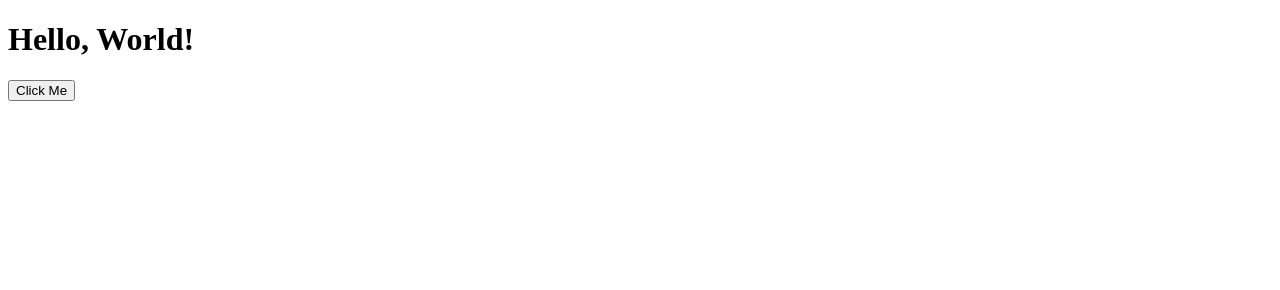
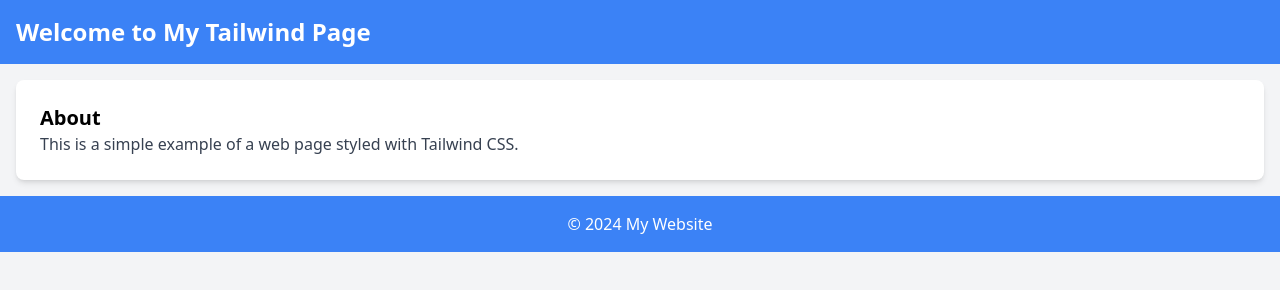
Before and after one commit to phbarna/vanilla, a plain HTML site: page index.html in a window 1280 px wide. Drawn offline with nearby package versions, Linux system fonts and the light colour scheme.

Commit message:
style with css

```diff
--- a/index.html
+++ b/index.html
@@ -1,16 +1,24 @@
 <!DOCTYPE html>
-<html>
+<html lang="en">
 <head>
-    <title>Vanilla JavaScript Example</title>
+    <meta charset="UTF-8">
+    <meta name="viewport" content="width=device-width, initial-scale=1.0">
+    <title>My Tailwind Page</title>
+    <!-- Link to Tailwind CSS via CDN -->
+    <script src="https://cdn.tailwindcss.com"></script>
 </head>
-<body>
-    <h1 id="myHeading">Hello, World!</h1>
-    <button onclick="changeText()">Click Me</button>
-
-    <script>
-        function changeText() {
-            document.getElementById("myHeading").innerHTML = "Text Changed!";
-        }
-    </script>
+<body class="bg-gray-100">
+    <header class="bg-blue-500 text-white p-4">
+        <h1 class="text-2xl font-bold">Welcome to My Tailwind Page</h1>
+    </header>
+    <main class="p-4">
+        <section class="bg-white shadow-md rounded-lg p-6">
+            <h2 class="text-xl font-semibold">About</h2>
+            <p class="text-gray-700">This is a simple example of a web page styled with Tailwind CSS.</p>
+        </section>
+    </main>
+    <footer class="bg-blue-500 text-white p-4 text-center">
+        <p>&copy; 2024 My Website</p>
+    </footer>
 </body>
 </html>
```
